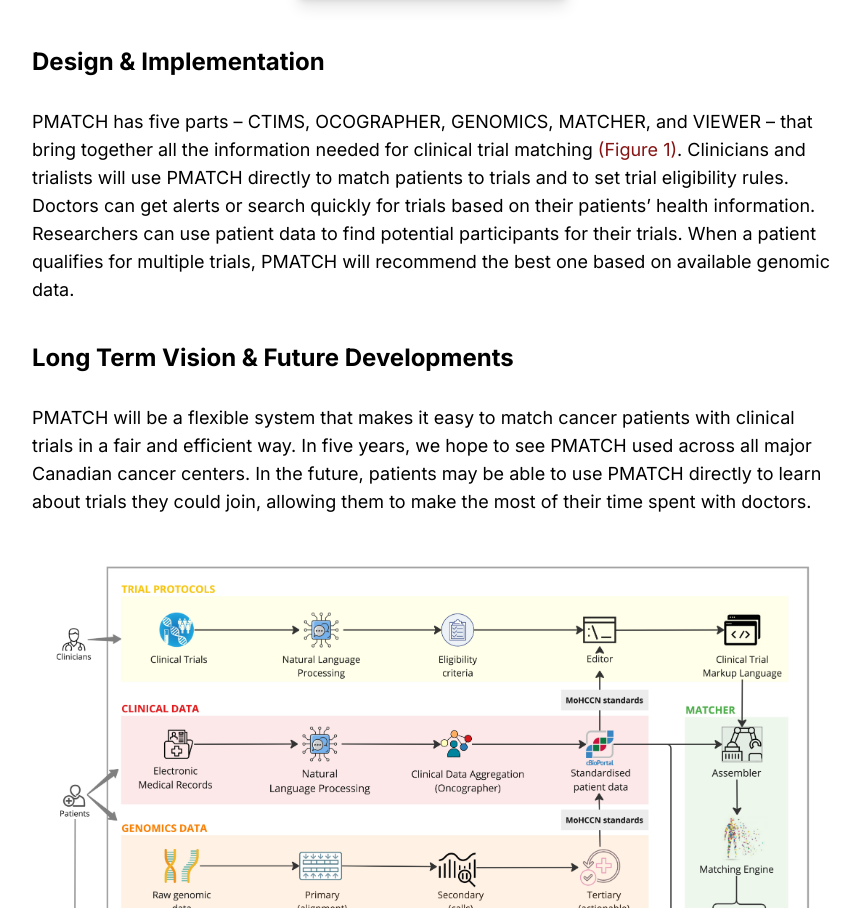
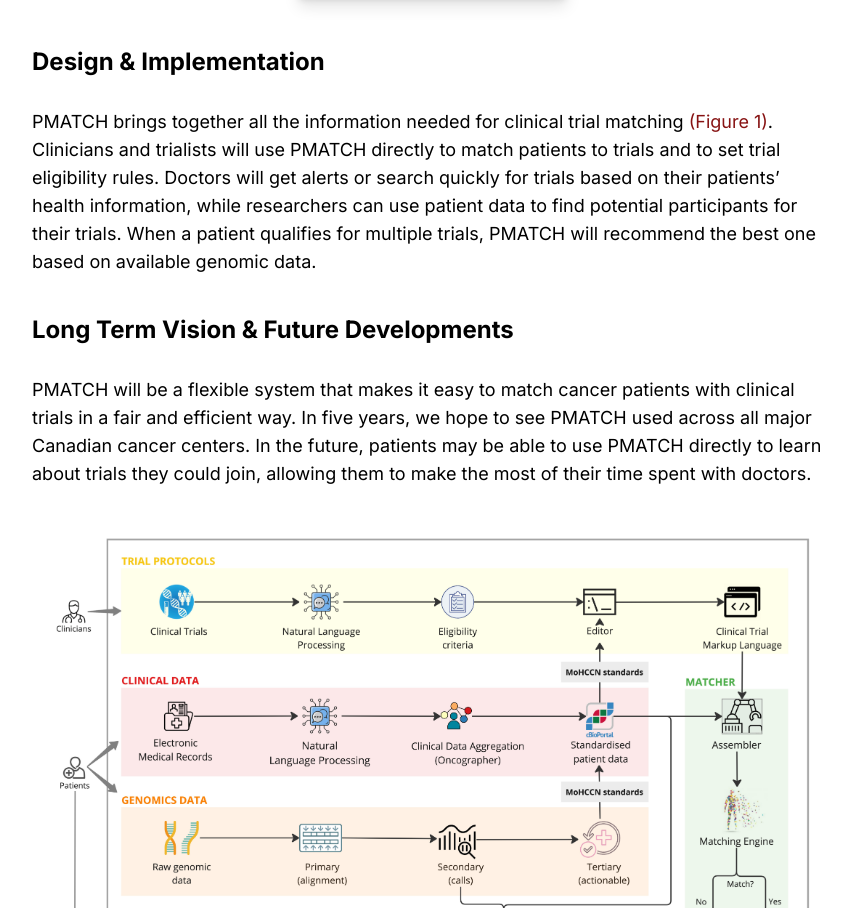
Before and after one commit to bhklab/PMATCH-web, a React (Vite) app in the folder client/: page / in a window 1280 px wide. Shown: the part 2897-3805 px from the top of the page, without its empty margins (208-1067 px from the left). Built offline with nearby package versions, Linux system fonts and the light colour scheme; no server answers.

Commit message:
Update Overview.jsx

```diff
--- a/client/src/components/sub-pages/Overview.jsx
+++ b/client/src/components/sub-pages/Overview.jsx
@@ -33,8 +33,7 @@ const Overview = () => {
             </div>
             <h2 className="text-headingXl font-bold mb-8">Design & Implementation</h2>
             <p className="text-lg md:text-md mb-10">
-                PMATCH has five parts – CTIMS, OCOGRAPHER, GENOMICS, MATCHER, and VIEWER – that bring together all the
-                information needed for clinical trial matching{' '}
+                PMATCH brings together all the information needed for clinical trial matching{' '}
                 <Link
                     to={'figure-1'}
                     smooth={true}
@@ -45,8 +44,8 @@ const Overview = () => {
                     (Figure 1)
                 </Link>
                 . Clinicians and trialists will use PMATCH directly to match patients to trials and to set trial
-                eligibility rules. Doctors can get alerts or search quickly for trials based on their patients’ health
-                information. Researchers can use patient data to find potential participants for their trials. When a
+                eligibility rules. Doctors will get alerts or search quickly for trials based on their patients’ health
+                information, while researchers can use patient data to find potential participants for their trials. When a
                 patient qualifies for multiple trials, PMATCH will recommend the best one based on available genomic
                 data.
             </p>
```
